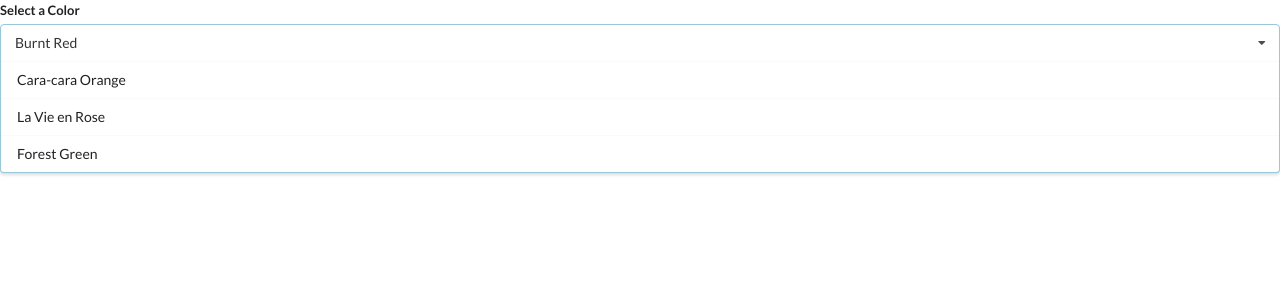
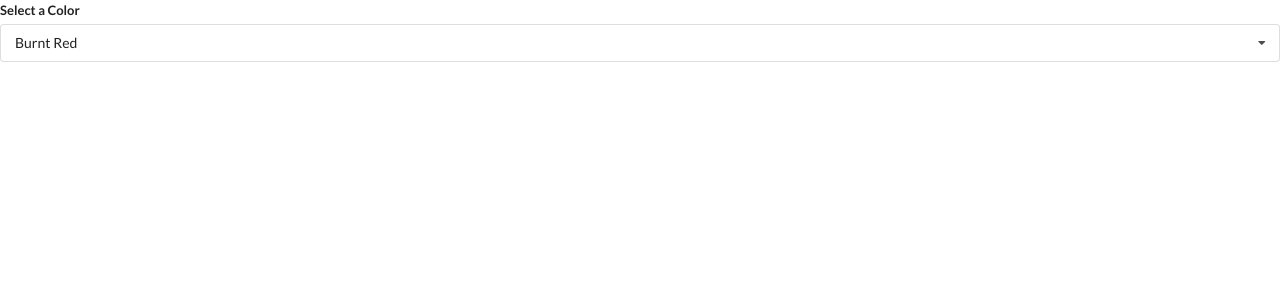
Before and after one commit to dvadz/react_widgets, a React (Create React App) app: page / in a window 1280 px wide. Shown: the top 300 px of the page. Built offline with nearby package versions, Linux system fonts and the light colour scheme.

Commit message:
Used ternaries to add classes to open the selection

```diff
--- a/src/components/Dropdown.js
+++ b/src/components/Dropdown.js
@@ -23,13 +23,13 @@
       <div className='field'>
         <label className='label'>Select a Color</label>
         <div
-          className='ui selection dropdown visible active'
+          className={`ui selection dropdown ${open ? "visible active" : ""}`}
           onClick={() => {
             setOpen(!open);
           }}>
           <i className='dropdown icon'></i>
           <div className='text'>{selectedColor.label}</div>
-          <div className='menu visible transition'>{renderedOptions}</div>
+          <div className={`menu ${open ? "visible transition" : ""}`}>{renderedOptions}</div>
         </div>
       </div>
     </div>
```
